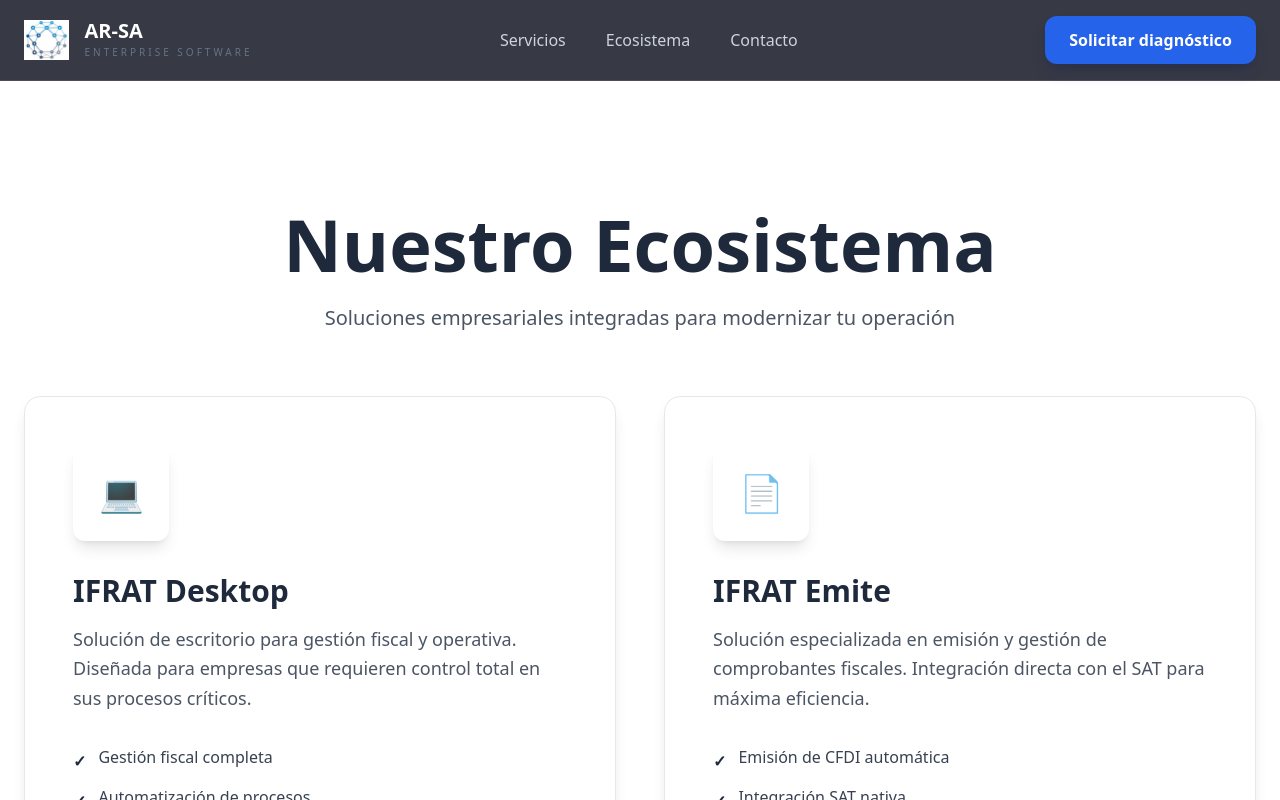
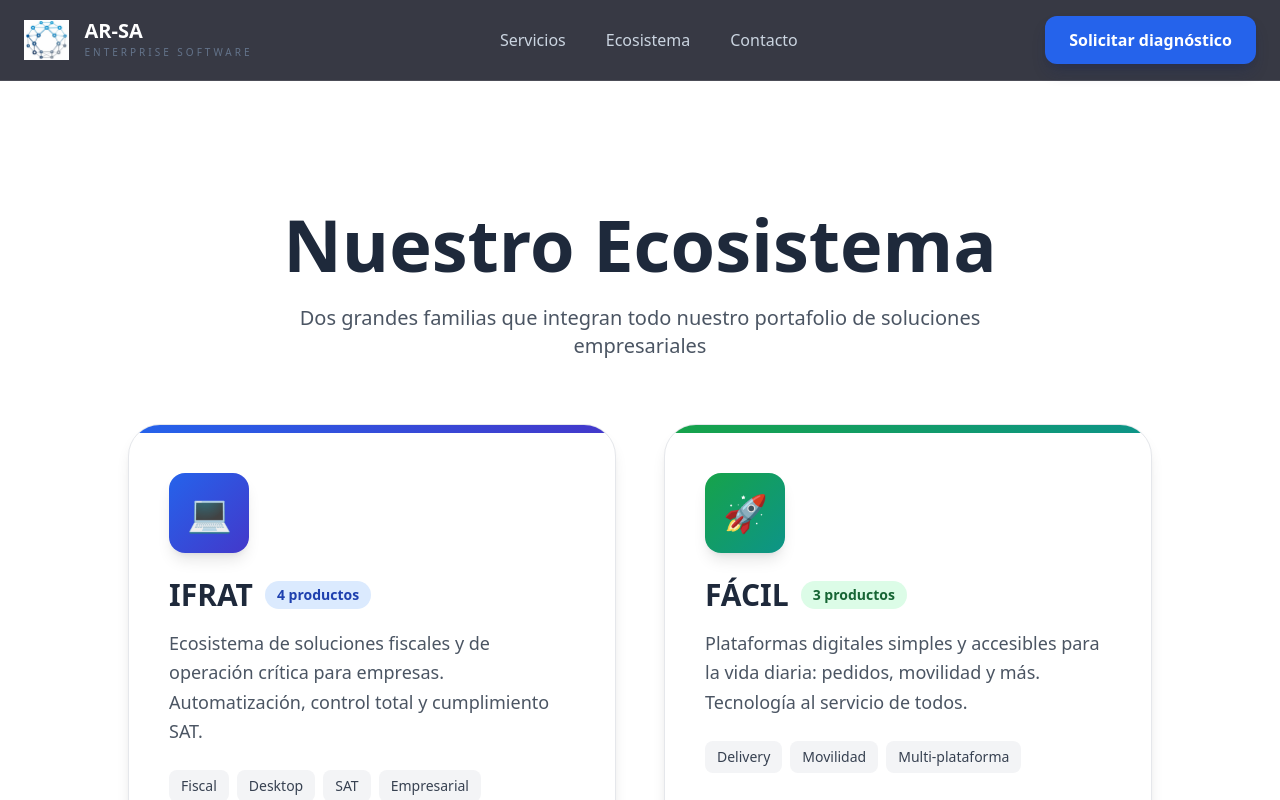
Before and after one commit to Fco-Arteaga-portafolio/arsa-site, an Angular app: page /ecosistemas in a window 1280 px wide. Shown: the top 800 px of the page. Built offline with nearby package versions, Linux system fonts and the light colour scheme.

Commit message:
nueva seccion familias

```diff
--- a/src/app/features/pages/ecosistemas/ecosistemas.html
+++ b/src/app/features/pages/ecosistemas/ecosistemas.html
@@ -1,9 +1,84 @@
 <main>
-  <section
-    class="relative py-32 bg-gradient-to-b from-arsa-light to-white overflow-hidden"
-    data-aos="fade-up"
+  <!-- ===== VISTA FAMILIAS (sin familia seleccionada) ===== -->
+  @if (!familiaSeleccionada) {
+    <section class="relative py-32 bg-gradient-to-b from-arsa-light to-white overflow-hidden">
+      <div class="absolute inset-0 opacity-5">
+        <div class="absolute top-0 left-0 w-96 h-96 bg-arsa-primary rounded-full blur-3xl"></div>
+        <div class="absolute bottom-0 right-0 w-96 h-96 bg-arsa-accent rounded-full blur-3xl"></div>
+      </div>
+
+      <div class="relative max-w-7xl mx-auto px-6">
+        <div class="text-center mb-16">
+          <h1 class="text-5xl md:text-7xl font-black text-arsa-dark mb-6">
+            Nuestro Ecosistema
+          </h1>
+          <p class="text-xl text-gray-600 max-w-3xl mx-auto">
+            Dos grandes familias que integran todo nuestro portafolio de soluciones empresariales
+          </p>
+        </div>
+
+        <!-- Family Cards -->
+        <div class="grid grid-cols-1 md:grid-cols-2 gap-8 lg:gap-12 max-w-5xl mx-auto">
+          @for (familia of familias; track familia.id) {
+            <div
+              (click)="irAFamilia(familia.id)"
+              class="group relative bg-white rounded-[2rem] overflow-hidden border border-gray-200 transition-all duration-300 shadow-lg hover:shadow-2xl cursor-pointer"
             >
-    <!-- Background Pattern -->
+              <!-- Gradient bar -->
+              <div
+                class="h-2 w-full bg-gradient-to-r"
+                [ngClass]="familia.bgGradient"
+              ></div>
+
+              <div class="p-8 md:p-10">
+                <!-- Icon -->
+                <div
+                  class="mb-6 w-20 h-20 rounded-2xl flex items-center justify-center text-4xl shadow-lg bg-gradient-to-br"
+                  [ngClass]="familia.bgGradient"
+                >
+                  {{ familia.icono }}
+                </div>
+
+                <!-- Title & badge -->
+                <div class="flex items-center gap-3 mb-4">
+                  <h2 class="text-3xl font-black text-arsa-dark">{{ familia.nombre }}</h2>
+                  <span class="text-sm font-bold px-3 py-1 rounded-full" [ngClass]="familia.badgeColor">
+                    {{ familia.productos }} productos
+                  </span>
+                </div>
+
+                <p class="text-gray-600 text-lg leading-relaxed mb-6">
+                  {{ familia.descripcion }}
+                </p>
+
+                <!-- Tags -->
+                <div class="flex flex-wrap gap-2 mb-8">
+                  @for (tag of familia.tags; track tag) {
+                    <span class="px-3 py-1.5 bg-gray-100 text-gray-700 text-sm font-medium rounded-lg">
+                      {{ tag }}
+                    </span>
+                  }
+                </div>
+
+                <!-- CTA -->
+                <div
+                  class="inline-flex items-center gap-2 font-bold text-lg transition-all duration-300"
+                  [ngClass]="familia.color === 'blue' ? 'text-blue-600 group-hover:text-blue-700' : 'text-green-600 group-hover:text-green-700'"
+                >
+                  Explorar familia
+                  <span class="transition-transform duration-300 group-hover:translate-x-1">→</span>
+                </div>
+              </div>
+            </div>
+          }
+        </div>
+      </div>
+    </section>
+  }
+
+  <!-- ===== VISTA PRODUCTOS POR FAMILIA ===== -->
+  @if (familiaSeleccionada && familiaActual) {
+    <section class="relative py-32 bg-gradient-to-b from-arsa-light to-white overflow-hidden">
       <div class="absolute inset-0 opacity-5">
         <div class="absolute top-0 left-0 w-96 h-96 bg-arsa-primary rounded-full blur-3xl"></div>
         <div class="absolute bottom-0 right-0 w-96 h-96 bg-arsa-accent rounded-full blur-3xl"></div>
@@ -11,72 +86,34 @@
 
       <div class="relative max-w-7xl mx-auto px-6">
         <!-- Header with back button -->
-      <div class="mb-16" data-aos="fade-down">
-        <!--    <button
-          (click)="goBack()"
-          class="mb-8 px-6 py-3 rounded-lg bg-white/10 hover:bg-white/20 text-arsa-dark transition-all border border-arsa-primary/20"
+        <div class="mb-16">
+          <button
+            (click)="volverAFamilias()"
+            class="mb-8 px-6 py-3 rounded-lg bg-white hover:bg-gray-50 text-arsa-dark transition-all border border-gray-200 font-medium inline-flex items-center gap-2"
           >
-          ← Volver
+            ← Volver a familias
           </button>
--->
+
           <div class="text-center mb-12">
-          <h1
-            class="text-5xl md:text-7xl font-black text-arsa-dark mb-6"
-            data-aos="fade-up"
-            data-aos-delay="100"
-          >
-            Nuestro Ecosistema
+            <div class="inline-flex items-center gap-3 mb-6">
+              <span class="text-4xl">{{ familiaActual.icono }}</span>
+              <h1 class="text-5xl md:text-7xl font-black text-arsa-dark">
+                {{ familiaActual.nombre }}
               </h1>
-          <p
-            class="text-xl text-gray-600 max-w-3xl mx-auto"
-            data-aos="fade-up"
-            data-aos-delay="200"
-          >
-            Soluciones empresariales integradas para modernizar tu operación
+            </div>
+            <p class="text-xl text-gray-600 max-w-3xl mx-auto">
+              {{ familiaActual.descripcion }}
             </p>
           </div>
         </div>
 
         <!-- Products Grid -->
         <div class="grid grid-cols-1 md:grid-cols-2 gap-8 lg:gap-12">
-        <app-producto-card
-          *ngFor="let producto of productos; let i = index"
-          [producto]="producto"
-          [attr.data-aos]="'zoom-in'"
-          [attr.data-aos-delay]="i * 100"
-        ></app-producto-card>
-      </div>
-
-      <!-- Integration Section -->
-      <div class="mt-24 pt-16 border-t border-gray-200" data-aos="fade-up">
-        <div class="text-center mb-12">
-          <h3 class="text-3xl font-black text-arsa-dark mb-4">Potenciados por AR-SA</h3>
-          <p class="text-gray-600 text-lg">
-            Todos nuestros productos cuentan con soporte profesional
-          </p>
-        </div>
-
-        <div
-          class="grid grid-cols-2 md:grid-cols-4 gap-6 text-center bg-white rounded-xl p-8 border border-gray-200"
-        >
-          <div>
-            <div class="text-3xl mb-2">🔒</div>
-            <p class="font-bold text-arsa-dark">Seguridad</p>
-          </div>
-          <div>
-            <div class="text-3xl mb-2">⚡</div>
-            <p class="font-bold text-arsa-dark">Rendimiento</p>
-          </div>
-          <div>
-            <div class="text-3xl mb-2">🔗</div>
-            <p class="font-bold text-arsa-dark">Integración</p>
-          </div>
-          <div>
-            <div class="text-3xl mb-2">📞</div>
-            <p class="font-bold text-arsa-dark">Soporte</p>
-          </div>
-        </div>
+          @for (producto of productosActuales; track producto.titulo) {
+            <app-producto-card [producto]="producto"></app-producto-card>
+          }
         </div>
       </div>
     </section>
+  }
 </main>
--- a/src/app/features/pages/ecosistemas/ecosistemas.ts
+++ b/src/app/features/pages/ecosistemas/ecosistemas.ts
@@ -1,6 +1,19 @@
 import { Component, OnInit } from '@angular/core';
-import { CommonModule, Location } from '@angular/common';
+import { CommonModule } from '@angular/common';
+import { ActivatedRoute, Router } from '@angular/router';
 import { ProductoCardComponent, Producto } from '../../components/producto-card';
+
+interface Familia {
+  id: string;
+  nombre: string;
+  icono: string;
+  descripcion: string;
+  color: string;
+  bgGradient: string;
+  badgeColor: string;
+  productos: number;
+  tags: string[];
+}
 
 @Component({
   selector: 'app-ecosistemas',
@@ -10,7 +23,36 @@ import { ProductoCardComponent, Producto } from '../../components/producto-card'
   styleUrl: './ecosistemas.css',
 })
 export class EcosistemasComponent implements OnInit {
-  productos: Producto[] = [
+  familiaSeleccionada: string | null = null;
+
+  familias: Familia[] = [
+    {
+      id: 'ifrat',
+      nombre: 'IFRAT',
+      icono: '💻',
+      descripcion:
+        'Ecosistema de soluciones fiscales y de operación crítica para empresas. Automatización, control total y cumplimiento SAT.',
+      color: 'blue',
+      bgGradient: 'from-blue-600 to-indigo-700',
+      badgeColor: 'bg-blue-100 text-blue-800',
+      productos: 4,
+      tags: ['Fiscal', 'Desktop', 'SAT', 'Empresarial'],
+    },
+    {
+      id: 'facil',
+      nombre: 'FÁCIL',
+      icono: '🚀',
+      descripcion:
+        'Plataformas digitales simples y accesibles para la vida diaria: pedidos, movilidad y más. Tecnología al servicio de todos.',
+      color: 'green',
+      bgGradient: 'from-green-600 to-teal-600',
+      badgeColor: 'bg-green-100 text-green-800',
+      productos: 3,
+      tags: ['Delivery', 'Movilidad', 'Multi-plataforma'],
+    },
+  ];
+
+  productosIFRAT: Producto[] = [
     {
       titulo: 'IFRAT Desktop',
       icono: '💻',
@@ -44,7 +86,42 @@ export class EcosistemasComponent implements OnInit {
       colorSecundario: 'blue-500',
     },
     {
-      titulo: 'Pide Facil',
+      titulo: 'IFRAT Folios',
+      icono: '📋',
+      descripcion:
+        'Gestión y control de folios fiscales. Administración centralizada de numeración, asignación y seguimiento de folios para documentos fiscales.',
+      caracteristicas: [
+        'Control de folios por RFC',
+        'Asignación automática',
+        'Historial y trazabilidad',
+        'Integración con IFRAT Desktop',
+      ],
+      url: '/ifrat-folios',
+      botonTexto: 'Próximamente',
+      colorPrimario: 'arsa-primary',
+      colorSecundario: 'arsa-accent',
+    },
+    {
+      titulo: 'IFRAT Pagos',
+      icono: '💳',
+      descripcion:
+        'Plataforma de pagos y cobranza empresarial. Centraliza pagos, complementos de pago y conciliación bancaria en un solo lugar.',
+      caracteristicas: [
+        'Complementos de pago automáticos',
+        'Conciliación bancaria',
+        'Múltiples formas de pago',
+        'Reportes financieros',
+      ],
+      url: '/ifrat-pagos',
+      botonTexto: 'Próximamente',
+      colorPrimario: 'arsa-accent',
+      colorSecundario: 'blue-500',
+    },
+  ];
+
+  productosFacil: Producto[] = [
+    {
+      titulo: 'Pide Fácil',
       icono: '🛒',
       descripcion:
         'Plataforma de pedidos y entregas para restaurantes y comercios. Gestiona pedidos, entregas y clientela en una sola solución.',
@@ -75,13 +152,50 @@ export class EcosistemasComponent implements OnInit {
       colorPrimario: 'arsa-accent',
       colorSecundario: 'blue-500',
     },
+    {
+      titulo: 'Súper Fácil',
+      icono: '⭐',
+      descripcion:
+        'La plataforma todo-en-uno que simplifica tu día a día. Productos, servicios y más en un solo lugar, diseñado para ser verdaderamente fácil.',
+      caracteristicas: [
+        'Gestión integral',
+        'Interfaz sencilla',
+        'Multi-dispositivo',
+        'Soporte dedicado',
+      ],
+      url: '/super-facil',
+      botonTexto: 'Próximamente',
+      colorPrimario: 'arsa-primary',
+      colorSecundario: 'arsa-accent',
+    },
   ];
 
-  constructor(private location: Location) {}
+  get productosActuales(): Producto[] {
+    if (this.familiaSeleccionada === 'ifrat') return this.productosIFRAT;
+    if (this.familiaSeleccionada === 'facil') return this.productosFacil;
+    return [];
+  }
 
-  ngOnInit(): void {}
+  get familiaActual(): Familia | undefined {
+    return this.familias.find((f) => f.id === this.familiaSeleccionada);
+  }
 
-  goBack(): void {
-    this.location.back();
+  constructor(
+    private route: ActivatedRoute,
+    private router: Router,
+  ) {}
+
+  ngOnInit(): void {
+    this.route.paramMap.subscribe((params) => {
+      this.familiaSeleccionada = params.get('familia');
+    });
+  }
+
+  irAFamilia(familiaId: string): void {
+    this.router.navigate(['/ecosistemas', familiaId]);
+  }
+
+  volverAFamilias(): void {
+    this.router.navigate(['/ecosistemas']);
   }
 }
```
Also changed, not shown: src/app/app.routes.ts (+23 -0 lines). Lines whose indentation alone changed are shown as unchanged.
